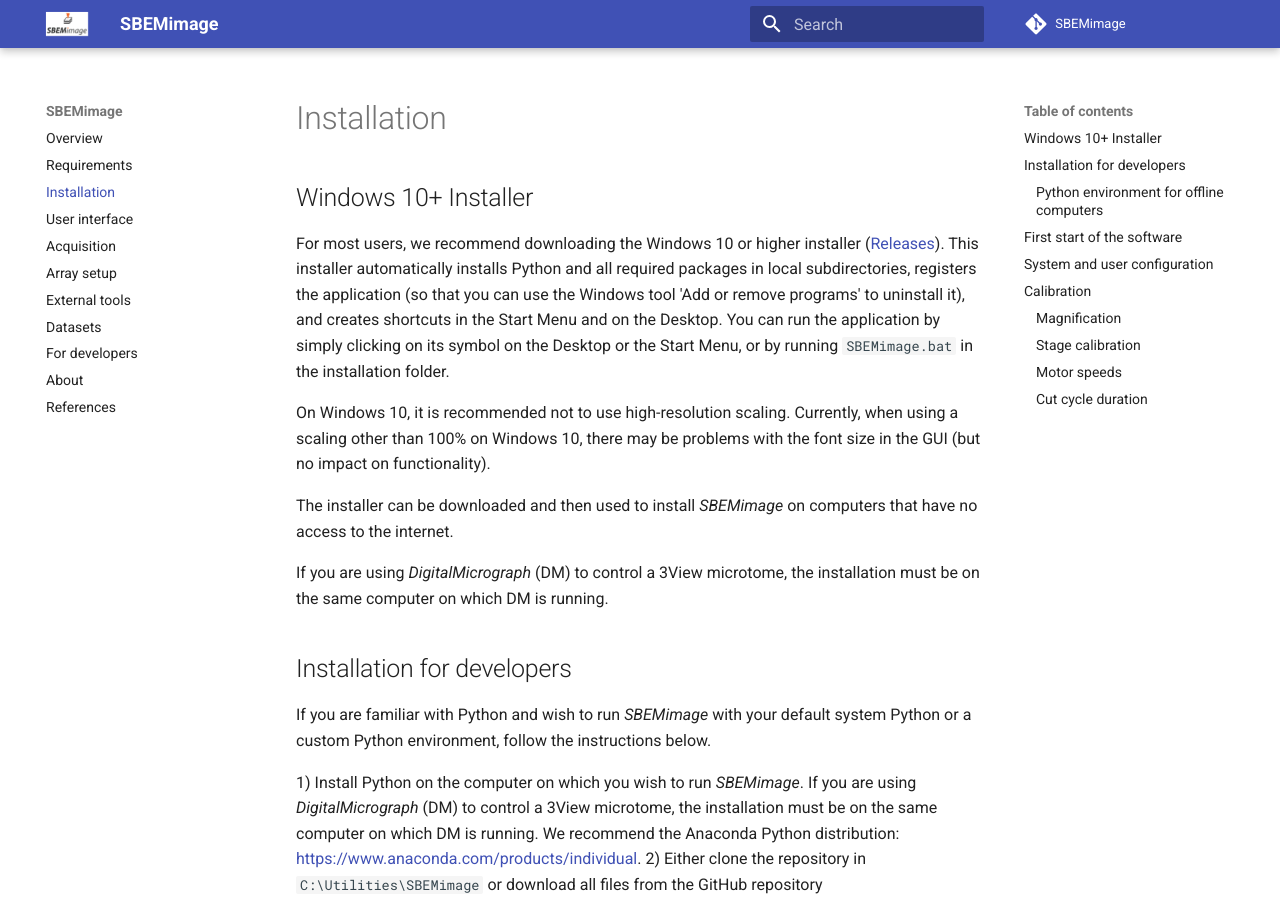
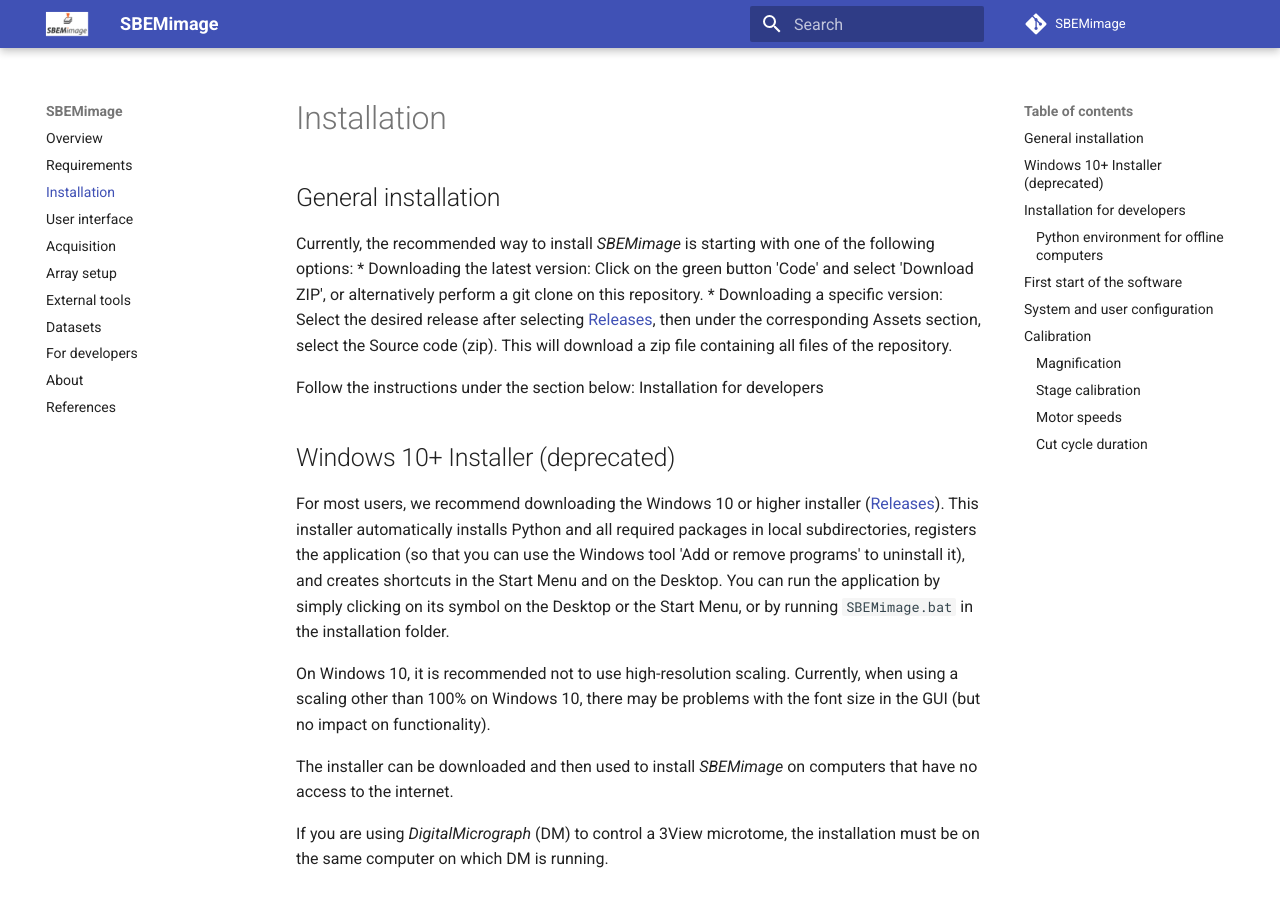
Before and after one commit to SBEMimage/SBEMimage, an MkDocs documentation site: the page built from docs/installation.md, in a window 1280 px wide and 900 px high. Built offline with MkDocs 1.6.1 and Material for MkDocs 9.7.7, drawn with Linux system fonts in a browser that asks for light colours; comment, search, counter and statistics services are not loaded.

Commit message:
Update installation.md

```diff
--- a/docs/installation.md
+++ b/docs/installation.md
@@ -1,6 +1,19 @@
 # Installation
 
-## Windows 10+ Installer
+## General installation
+
+Currently, the recommended way to install *SBEMimage* is starting with one of the following options:
+* Downloading the latest version:
+Click on the green button 'Code' and select 'Download ZIP', or alternatively perform a git clone on this repository.
+* Downloading a specific version:
+Select the desired release after selecting [Releases](https://github.com/SBEMimage/SBEMimage/releases),
+then under the corresponding Assets section, select the Source code (zip).
+This will download a zip file containing all files of the repository.
+
+Follow the instructions under the section below: Installation for developers
+
+
+## Windows 10+ Installer (deprecated)
 
 For most users, we recommend downloading the Windows 10 or higher installer
 ([Releases](https://github.com/SBEMimage/SBEMimage/releases)). This
```
